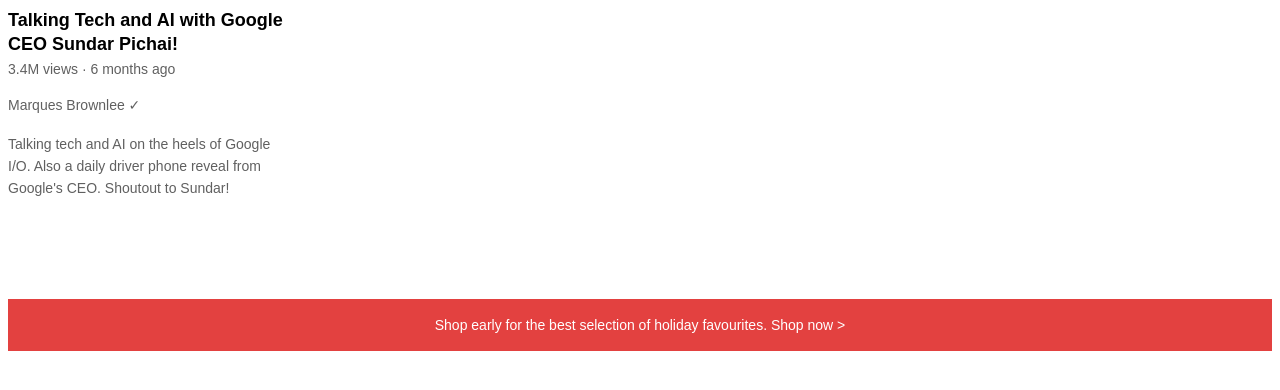
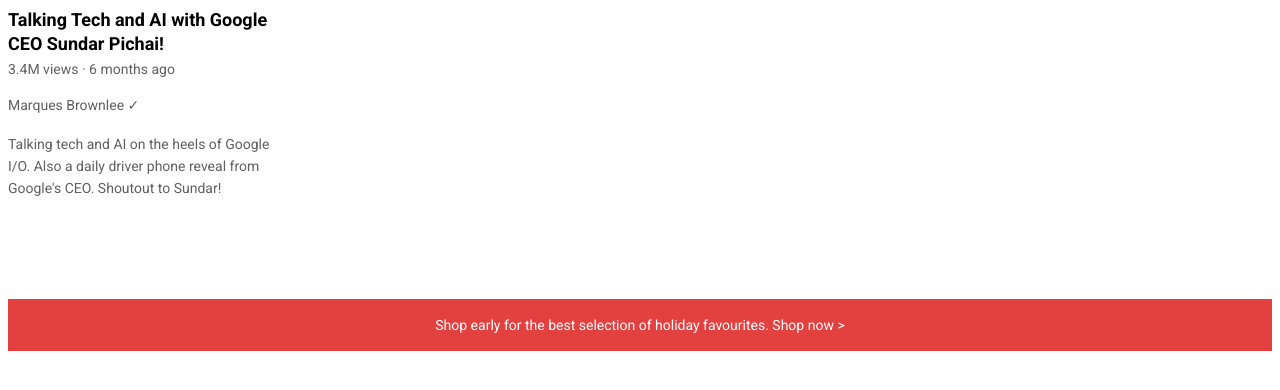
Before and after one commit to rem422/html-css-full-course, a plain HTML site: page 03-text-styles/text.html in a window 1280 px wide. Drawn offline with Linux system fonts and the light colour scheme.

Commit message:
Using fonts from google

```diff
--- a/03-text-styles/text.css
+++ b/03-text-styles/text.css
@@ -1,5 +1,5 @@
     p{
-        font-family: Arial, Helvetica, sans-serif;
+        font-family: Roboto;
         margin-top: 0;
         margin-bottom: 0;
     }
```
